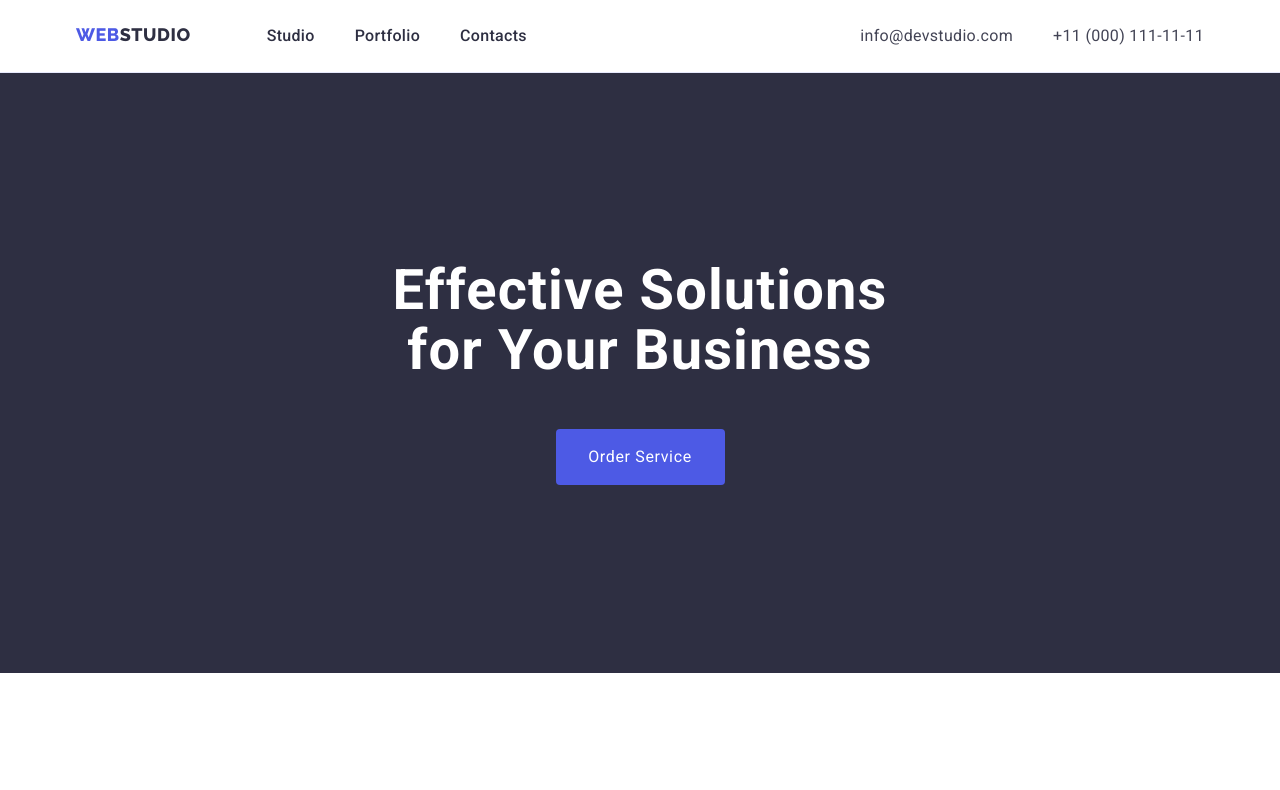
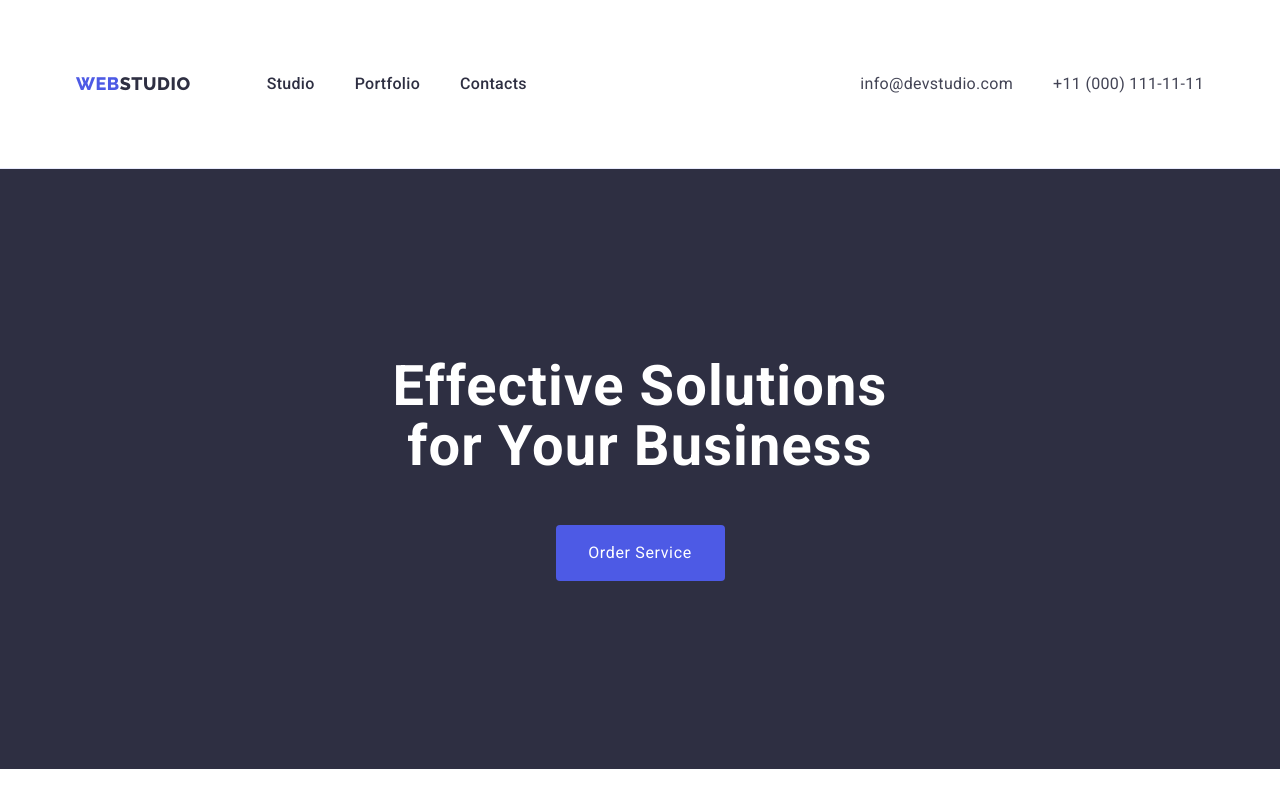
Before and after one commit to DmitriyBabij/goit-markup-hw-03, a plain HTML site: page index.html in a window 1280 px wide. Shown: the top 790 px of the page. Drawn offline with nearby package versions, Linux system fonts and the light colour scheme.

Commit message:
Update styles.css

```diff
--- a/css/styles.css
+++ b/css/styles.css
@@ -64,13 +64,15 @@ ul {
 
 .header-navigation {
     display: flex;
-    flex-grow: 1;
+    align-items: center;
+    margin-right: auto;
 }
 
 .header-menu {
     display: flex;
     margin-left: 76px;
     gap: 40px;
+    padding: 24px 0 24px
 }
 
 .header-logo {
@@ -81,6 +83,7 @@ ul {
     letter-spacing: 0.03em;
     color: var(--link-color);
     text-transform: uppercase;
+    align-items: center;
 }
 
 .span_studio {
@@ -101,10 +104,15 @@ ul {
     line-height: 1.5;
     letter-spacing: 0.02em;
     color: var(--title-color);
+    padding: 24px 0;
+    display: block;
 }
 
 .header-address {
     font-style: normal;
+    display: flex;
+    gap: 40px;
+    align-items: center;
 }
 
 .header-soc {
@@ -116,7 +124,6 @@ ul {
 .header-menu-link:focus {color: var(--iris-color);}
 
 .header-soc-link {
-    font-size: 16px;
     line-height: 1.5;
     letter-spacing: 0.02em;
     color: var(--text-color);
```
